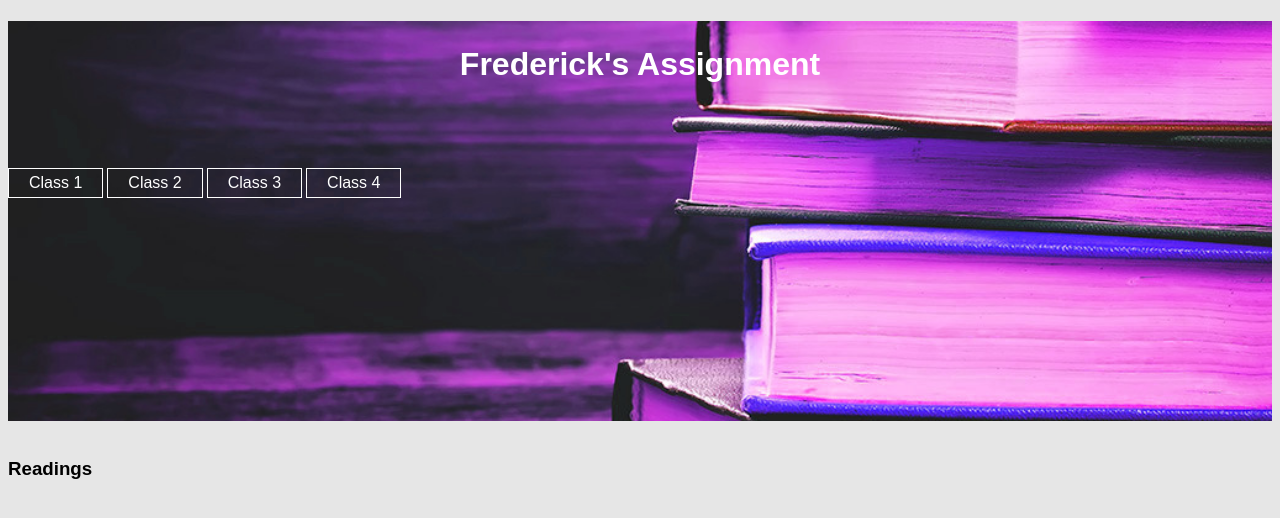
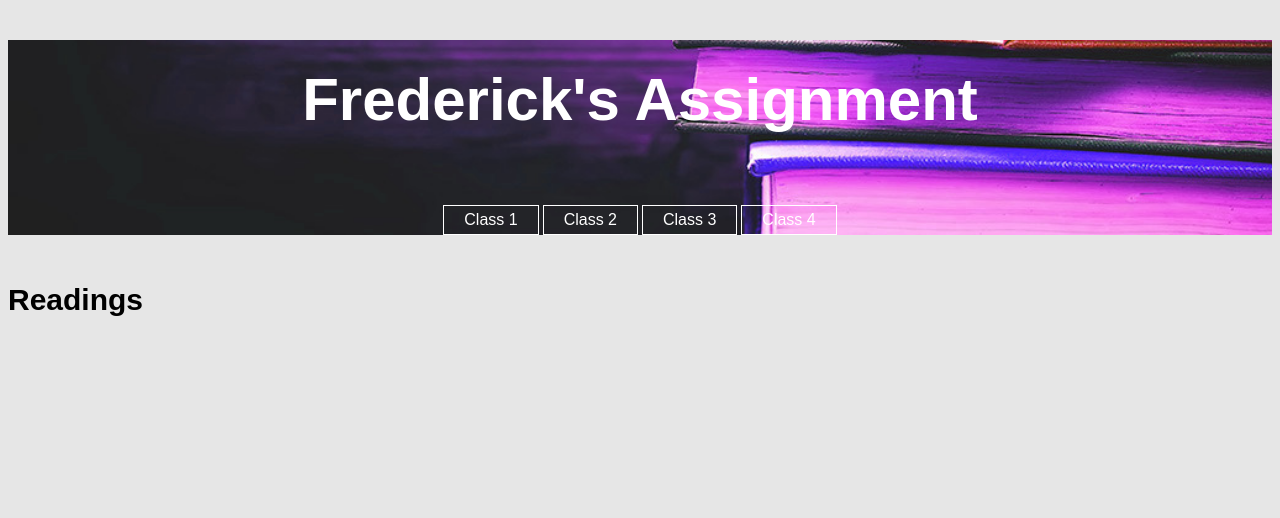
Before and after one commit to fredlabbe/Cart211, a plain HTML site: page Project1/Project1.html in a window 1280 px wide. Drawn offline with Linux system fonts and the light colour scheme.

Commit message:
arranged alignment of menu bar

```diff
--- a/Project1/projectStyle.css
+++ b/Project1/projectStyle.css
@@ -3,7 +3,7 @@ header{
   background-image: url("images/bookpile.jpg");
   background-size: 100%;
   background-position: right;
-  height: 400px;
+  height: 195px;
 }
 h1{
 	display: block;
@@ -13,6 +13,7 @@ h1{
     color: white;
     padding-top: 25px;
     font-family: arial;
+    font-size: 60px;
 
 }
 h2{
@@ -21,6 +22,10 @@ h2{
     text-align: center;
     height: 65px;
     padding-top: 25px
+}
+.menu{
+  margin: auto;
+  text-align: center;
 }
 .menu a{
   max-width: 500px;
@@ -41,4 +46,5 @@ h2{
 }
 h3{
   font-family: arial;
+  font-size: 30px;
 }
```
